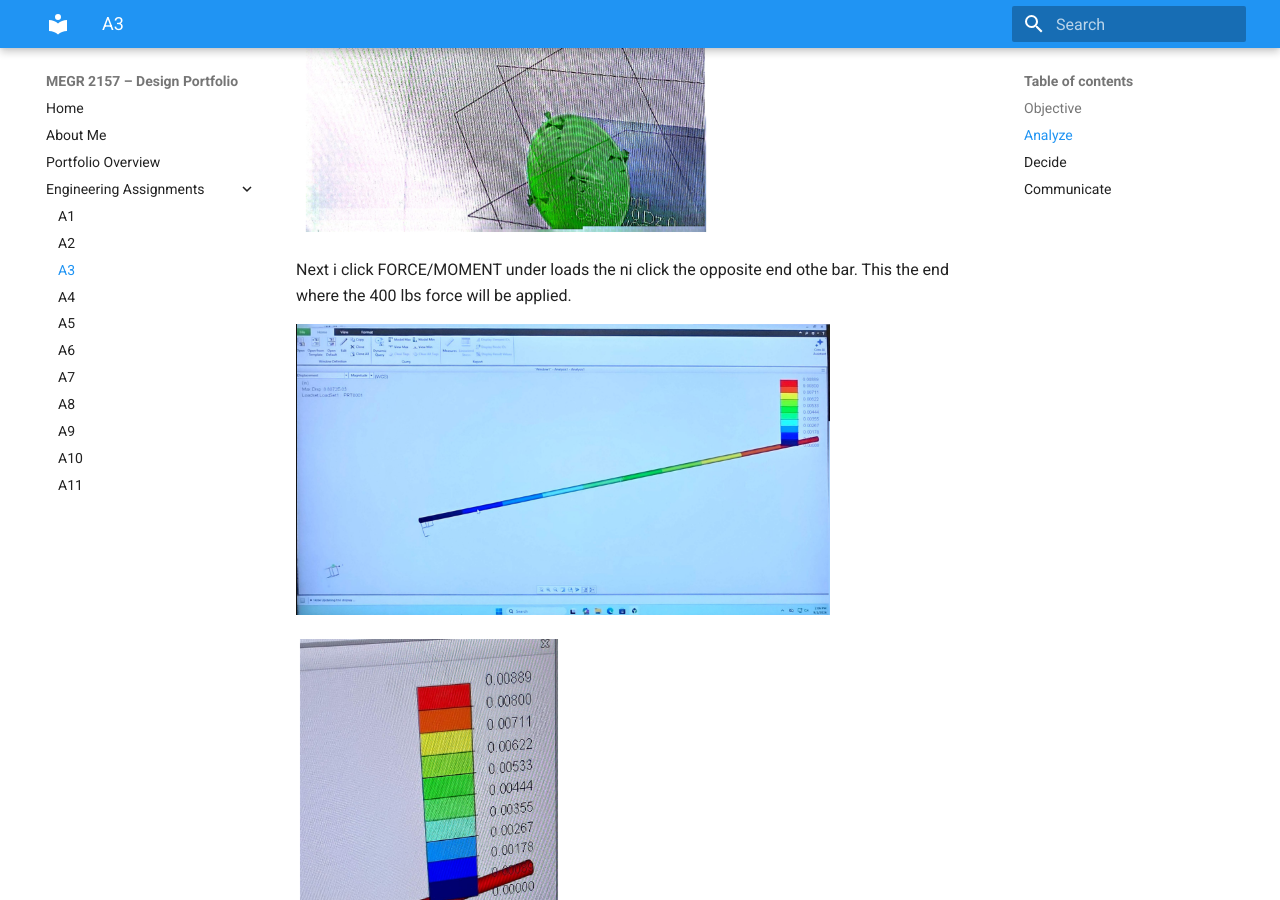
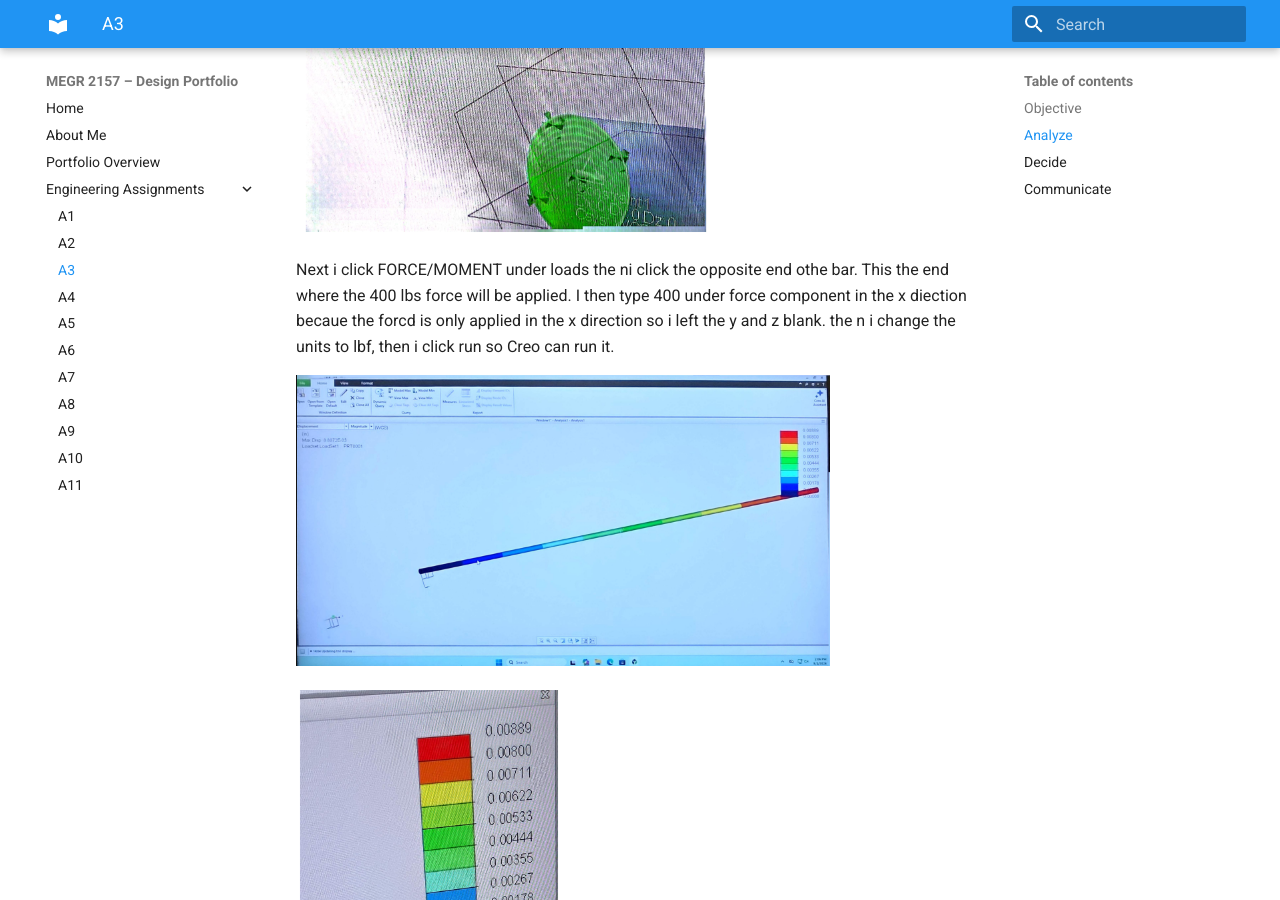
Before and after one commit to ncenatus/design-project-portfolio, an MkDocs documentation site: the page built from docs/assignments/A03/index.md, in a window 1280 px wide and 900 px high, scrolled down 4234 px. Built offline with MkDocs 1.6.1 and Material for MkDocs 9.7.7, drawn with Linux system fonts in a browser that asks for light colours.

Commit message:
Update index.md

```diff
--- a/docs/assignments/A03/index.md
+++ b/docs/assignments/A03/index.md
@@ -24,7 +24,7 @@ Then  i constraint all 3 translation because i dont want any movement in the x.y
 
 ![A3](G.png)
 
-Next i click FORCE/MOMENT under loads the ni click the opposite end othe bar. This the end where the 400 lbs force will be applied.
+Next i click FORCE/MOMENT under loads the ni click the opposite end othe bar. This the end where the 400 lbs force will be applied. I then type 400 under force component in the x diection becaue the forcd is only applied in the x direction so i left the y and z blank. the n i change the units to lbf, then i click run so Creo can run it.
 
 ![A3](H.png)
 
```
